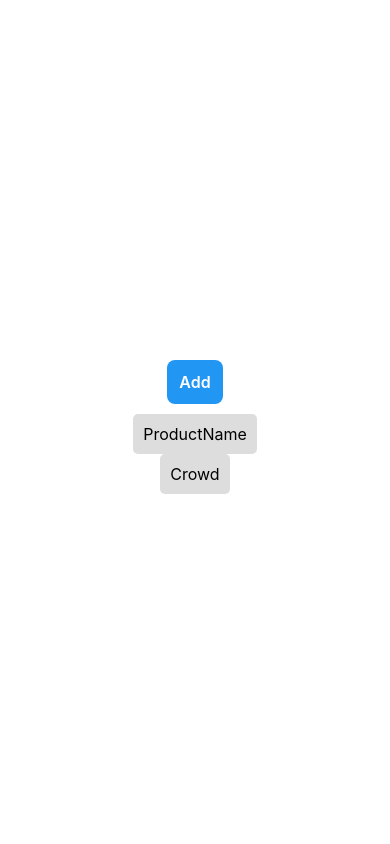
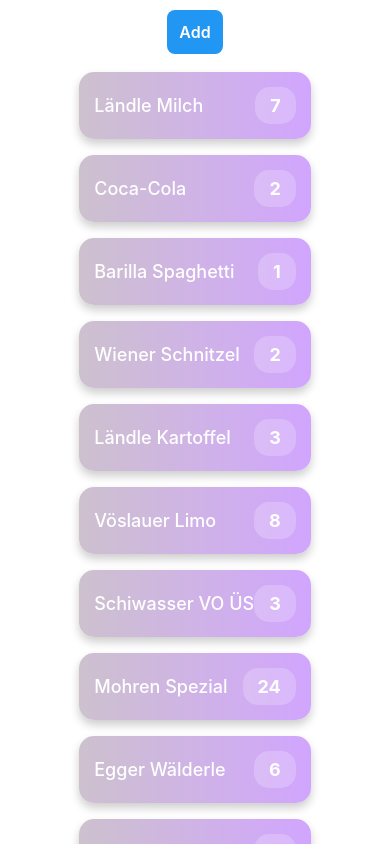
Before and after one commit to Stefan98167/einkaufsapp, a React Native app: screen / in a window 390 px wide. Built offline with nearby package versions, Linux system fonts and the light colour scheme.

Commit message:
Erste Einfügung der List_Elements

```diff
--- a/components/List_Element.js
+++ b/components/List_Element.js
@@ -1,39 +1,76 @@
 import React from 'react';
-import { View, Text, StyleSheet } from 'react-native';
+import { View, Text, StyleSheet, FlatList } from 'react-native';
+import { LinearGradient } from 'expo-linear-gradient';
 
 const List_Element = () => {
-const TitleButton = () => {
-    return (
-        <View style={styles.button}>
-            <Text style={styles.buttonText}>ProductName</Text>
+  const data = [
+    { id: '1', name: 'Ländle Milch', count: 7 },
+    { id: '2', name: 'Coca-Cola', count: 2 },
+    { id: '3', name: 'Barilla Spaghetti', count: 1 },
+    { id: '4', name: 'Wiener Schnitzel', count: 2 },
+    { id: '5', name: 'Ländle Kartoffel', count: 3 },
+    { id: '6', name: 'Vöslauer Limo', count: 8 },
+    { id: '7', name: 'Schiwasser VO ÜS', count: 3 },
+    { id: '8', name: 'Mohren Spezial', count: 24 },
+    { id: '9', name: 'Egger Wälderle', count: 6 },
+    { id: '10', name: 'Wälder Koks', count: 4 },
+  ];
+
+  const renderItem = ({ item }) => (
+    <LinearGradient
+      colors={['#CDC1CE', '#D1A5FE']}
+      start={{ x: 0, y: 0 }}
+      end={{ x: 1, y: 0 }}
+      style={styles.listItem}
+    >
+      <Text style={styles.itemText}>{item.name}</Text>
+      <View style={styles.countContainer}>
+        <Text style={styles.countText}>{item.count}</Text>
       </View>
+    </LinearGradient>
   );
-}
-const CrowdButton = () => {
-    return (
-        <View style={styles.button}>
-            <Text style={styles.buttonText}>Crowd</Text>
-        </View>
-    );
-}
 
   return (
-    <>
-        <TitleButton />
-        <CrowdButton />
-    </>
+    <FlatList
+      data={data}
+      renderItem={renderItem}
+      keyExtractor={(item) => item.id}
+    />
   );
 };
+
 const styles = StyleSheet.create({
-    button: {
-        padding: 10,
-        backgroundColor: '#DDDDDD',
-        borderRadius: 5,
+  listItem: {
+    flexDirection: 'row',
+    justifyContent: 'space-between',
+    alignItems: 'center',
+    padding: 15,
+    marginVertical: 8,
+    marginHorizontal: 10,
+    borderRadius: 15,
+    shadowColor: '#000',
+    shadowOffset: { width: 0, height: 5 },
+    shadowOpacity: 0.2,
+    shadowRadius: 10,
+    elevation: 5,
+  },
+  itemText: {
+    fontSize: 18,
+    fontWeight: '500',
+    color: '#FFF',
+  },
+  countContainer: {
+    backgroundColor: 'rgba(255, 255, 255, 0.2)',
+    paddingVertical: 8,
+    paddingHorizontal: 15,
+    borderRadius: 15,
+    justifyContent: 'center',
     alignItems: 'center',
   },
-    buttonText: {
-        fontSize: 16,
-        color: '#000',
+  countText: {
+    fontSize: 18,
+    color: '#FFF',
+    fontWeight: '700',
   },
 });
 
--- a/package.json
+++ b/package.json
@@ -10,6 +10,7 @@
   },
   "dependencies": {
     "expo": "^52.0.7",
+    "expo-linear-gradient": "^14.0.1",
     "expo-status-bar": "^2.0.0",
     "react": "^18.3.1",
     "react-native": "^0.76.2"
```
Also changed, not shown: 1 other file (tests, documents, lock files or other folders). Lines whose indentation alone changed are shown as unchanged.
